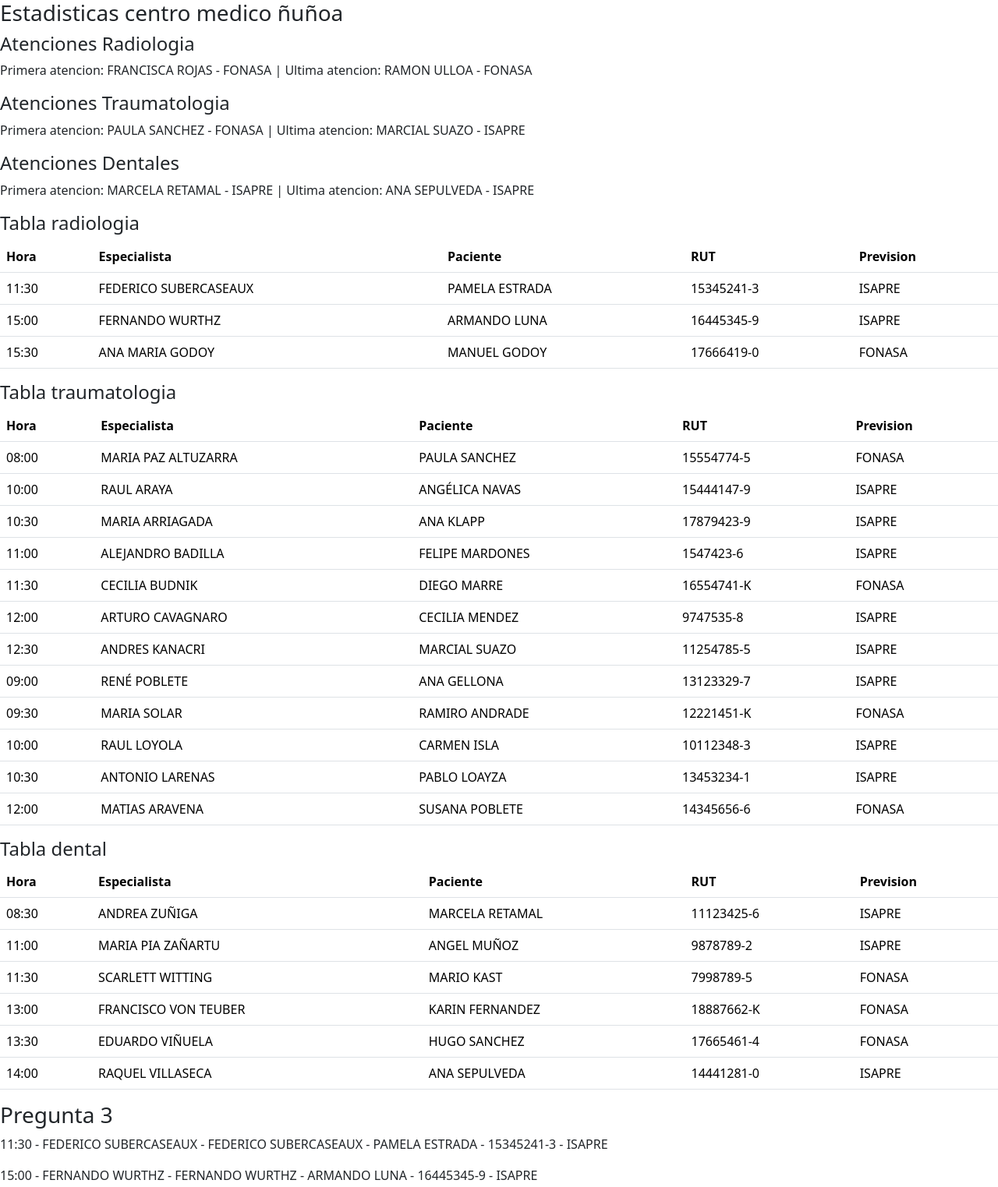
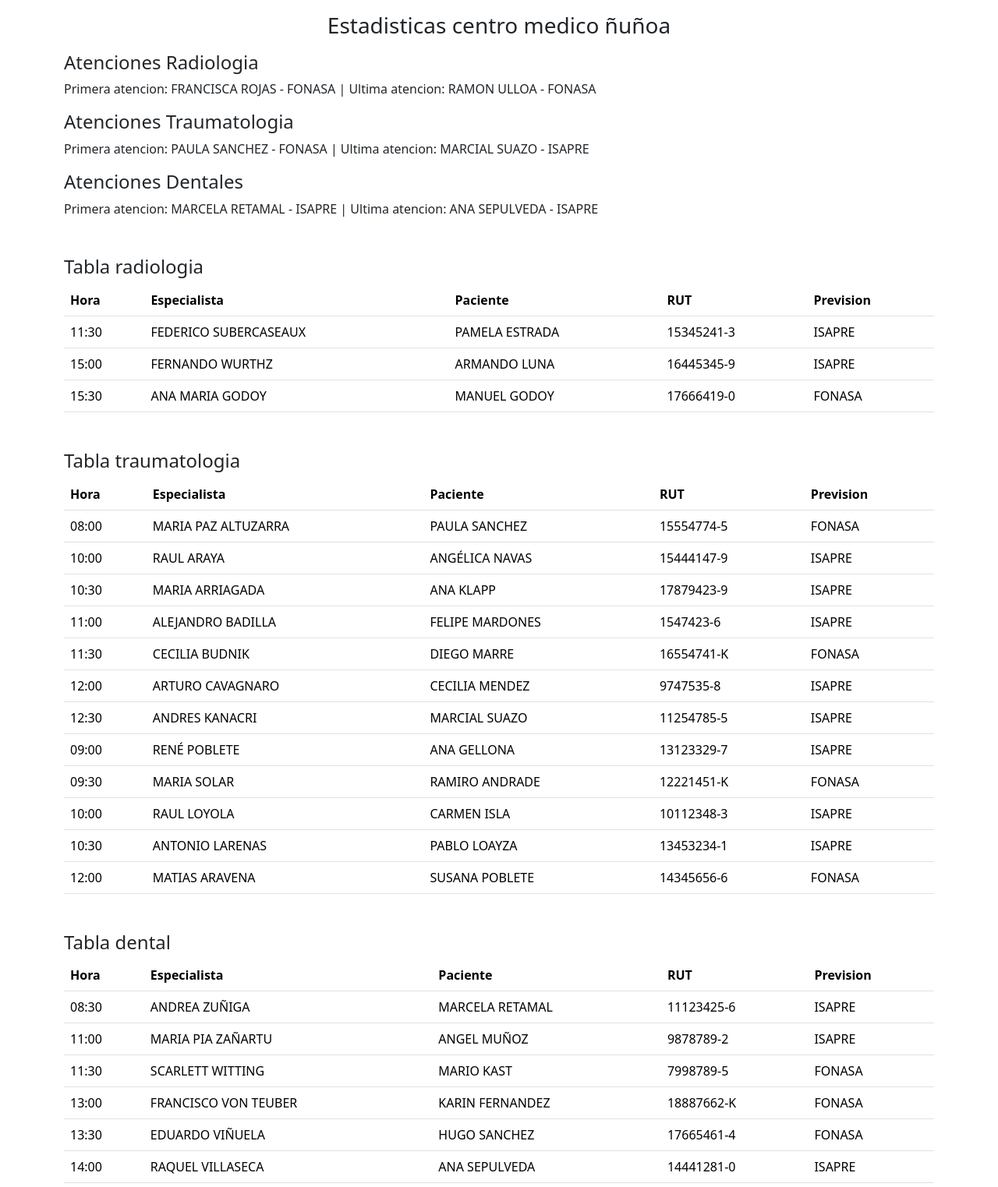
Before and after one commit to MacarenaCavieres/desafio-tabla, a plain HTML site: page index.html in a window 1280 px wide. Shown: the top 1523 px of the page at 78% size. Drawn offline with nearby package versions, Linux system fonts and the light colour scheme.

Commit message:
un poco de estilo

```diff
--- a/index.html
+++ b/index.html
@@ -11,8 +11,8 @@
             crossorigin="anonymous"
         />
     </head>
-    <body>
-        <h3>Estadisticas centro medico ñuñoa</h3>
+    <body class="container">
+        <h3 class="text-center my-3">Estadisticas centro medico ñuñoa</h3>
         <h4>Atenciones Radiologia</h4>
         <p class="atencionesRadiologia"></p>
         <h4>Atenciones Traumatologia</h4>
@@ -20,8 +20,8 @@
         <h4>Atenciones Dentales</h4>
         <p class="atencionesDental"></p>
 
-        <h4>Tabla radiologia</h4>
-        <table class="table">
+        <h4 class="mt-5">Tabla radiologia</h4>
+        <table class="table mb-5">
             <thead>
                 <tr>
                     <th scope="col">Hora</th>
@@ -43,7 +43,7 @@
             </tbody>
         </table>
         <h4>Tabla traumatologia</h4>
-        <table class="table">
+        <table class="table mb-5">
             <thead>
                 <tr>
                     <th scope="col">Hora</th>
@@ -65,7 +65,7 @@
             </tbody>
         </table>
         <h4>Tabla dental</h4>
-        <table class="table">
+        <table class="table mb-5">
             <thead>
                 <tr>
                     <th scope="col">Hora</th>
@@ -88,18 +88,18 @@
         </table>
 
         <h3>Pregunta 3</h3>
-        <div>
+        <div class="mb-5">
             <p id="dentalSinTable"></p>
         </div>
 
         <h3>Pregunta 4</h3>
-        <div>
+        <div class="mb-5">
             <h4>Listado de pacientes</h4>
             <p id="listadoPacientes"></p>
         </div>
 
         <h3>Pregunta 5</h3>
-        <div>
+        <div class="mb-5">
             <h4>Dental con prevision ISAPRE</h4>
             <p id="previsionDental"></p>
         </div>
```
